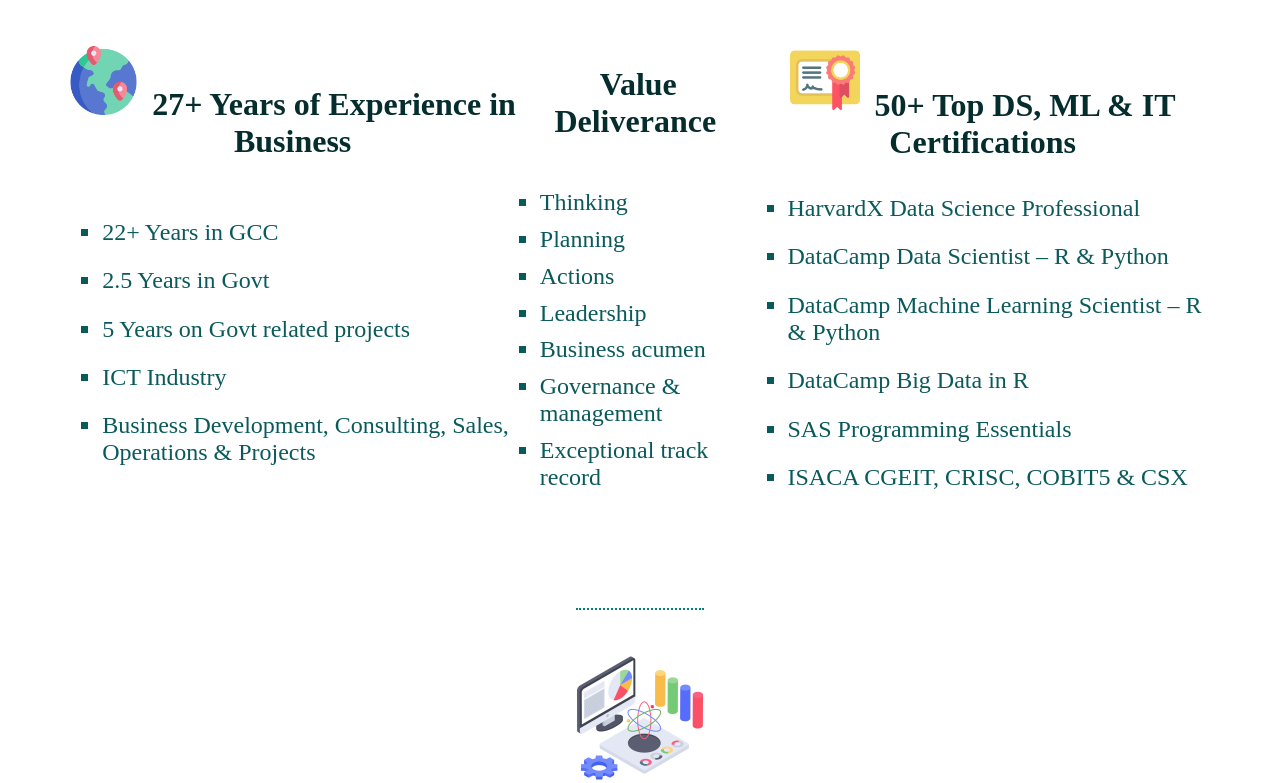
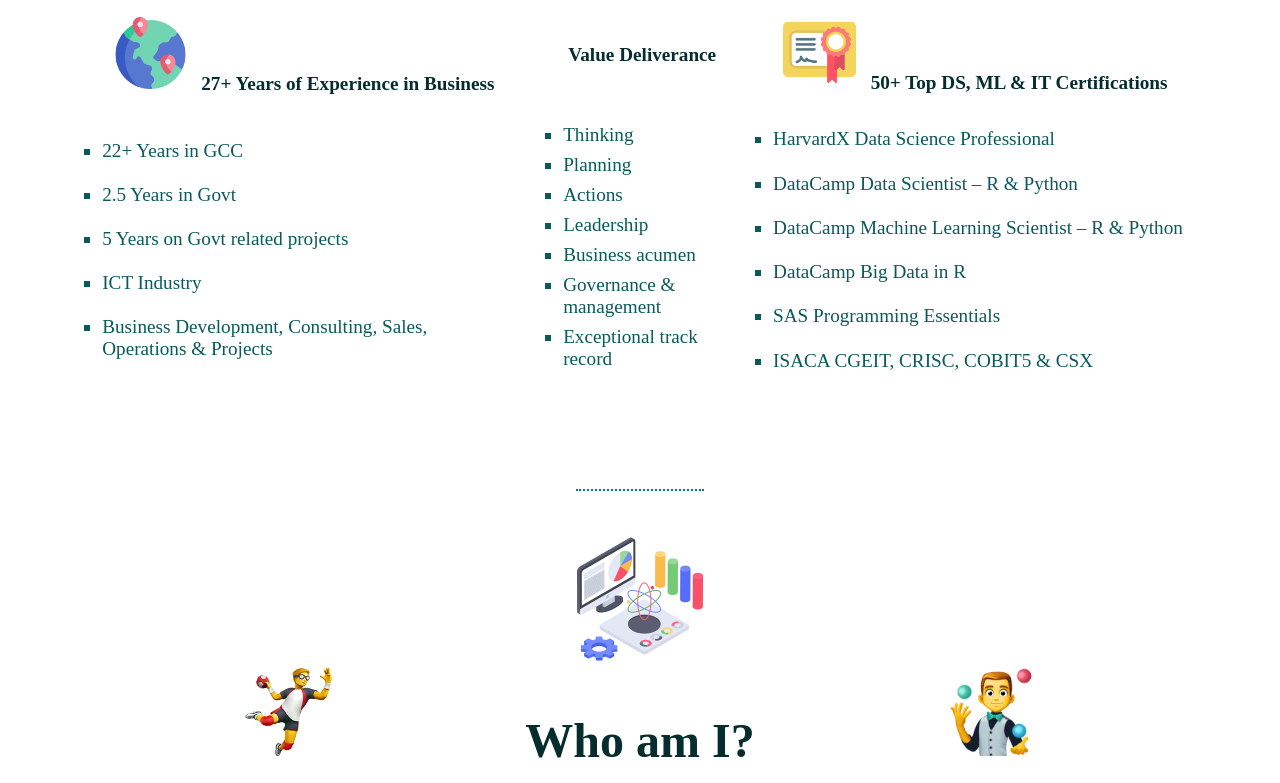
Before and after one commit to valmetisrinivas/V.Srinivas, a plain HTML site: page index.html in a window 1280 px wide. Shown: the part 1400-2183 px from the top of the page. Drawn offline with Linux system fonts and the light colour scheme.

Commit message:
Add files via upload

```diff
--- a/CSS/styles.css
+++ b/CSS/styles.css
@@ -20,7 +20,7 @@ a:hover {
 
 h1 {
   margin: 0 auto 0 auto;
-  font-family: 'Sacramento', cursive;
+  /* font-family: 'Sacramento', cursive; */
   font-size: 600%;
   color: #052d2e;
 }
@@ -82,7 +82,7 @@ p {
 }
 li {
   margin-top: 5%;
-  font-size: 1.5rem;
+  font-size: 1.2rem;
 }
 /* ----------------------------CLASS Selctors------------------------------
 ----------------------------CLASS Selctors------------------------------ */
@@ -149,12 +149,12 @@ li {
 
 .handball-person {
   position: relative;
-  right: 30%;
+  right: 15%;
 }
 
 .jugglery-person {
   position: relative;
-  left: 30%;
+  left: 15%;
 }
 
 .table-image {
@@ -183,7 +183,7 @@ li {
 .table-header {
   color: #052d2e;
   text-align:center;
-  font-size: 2rem;
+  font-size: 1.2rem;
 }
 
 .table-width {
```
